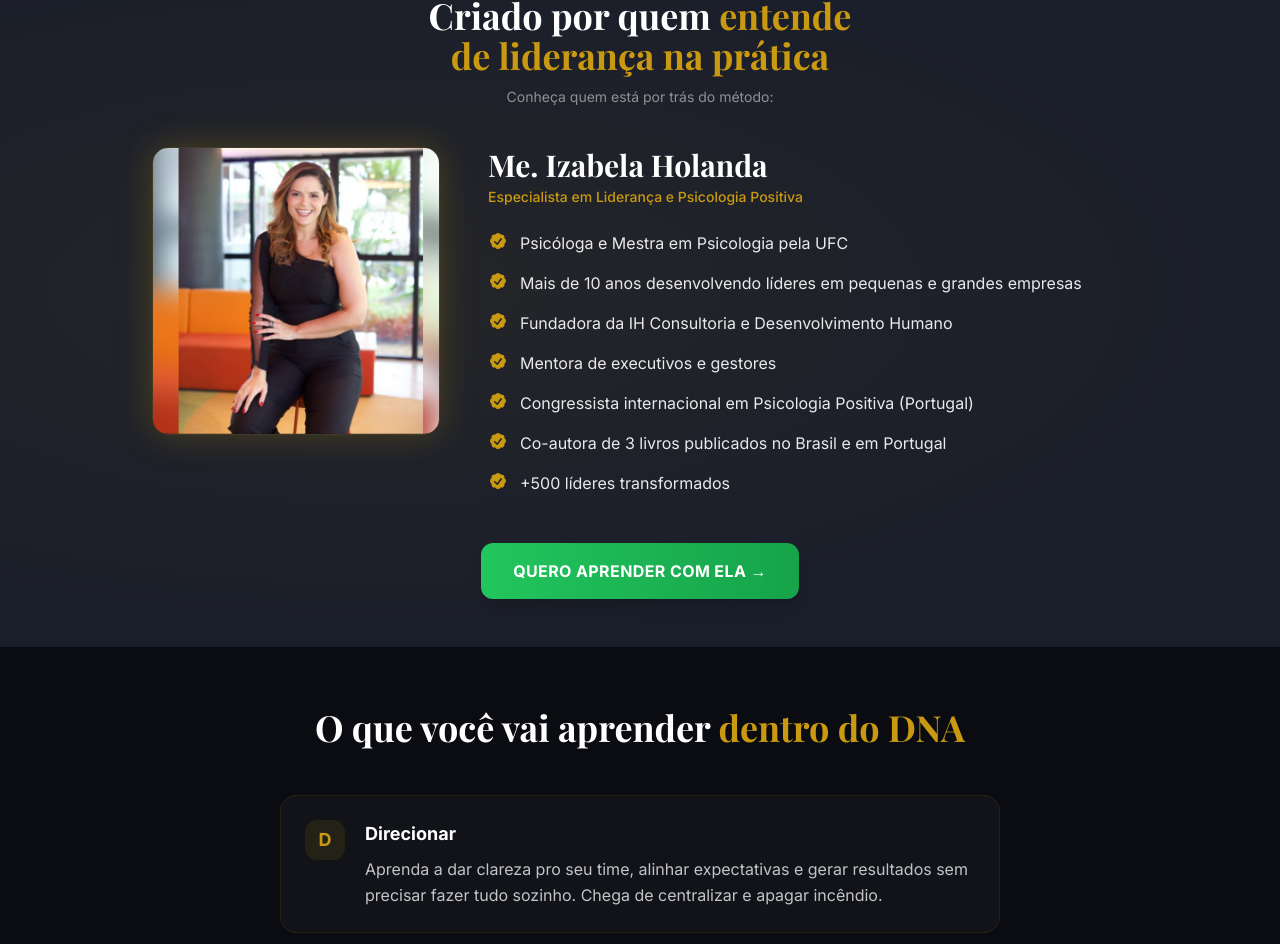
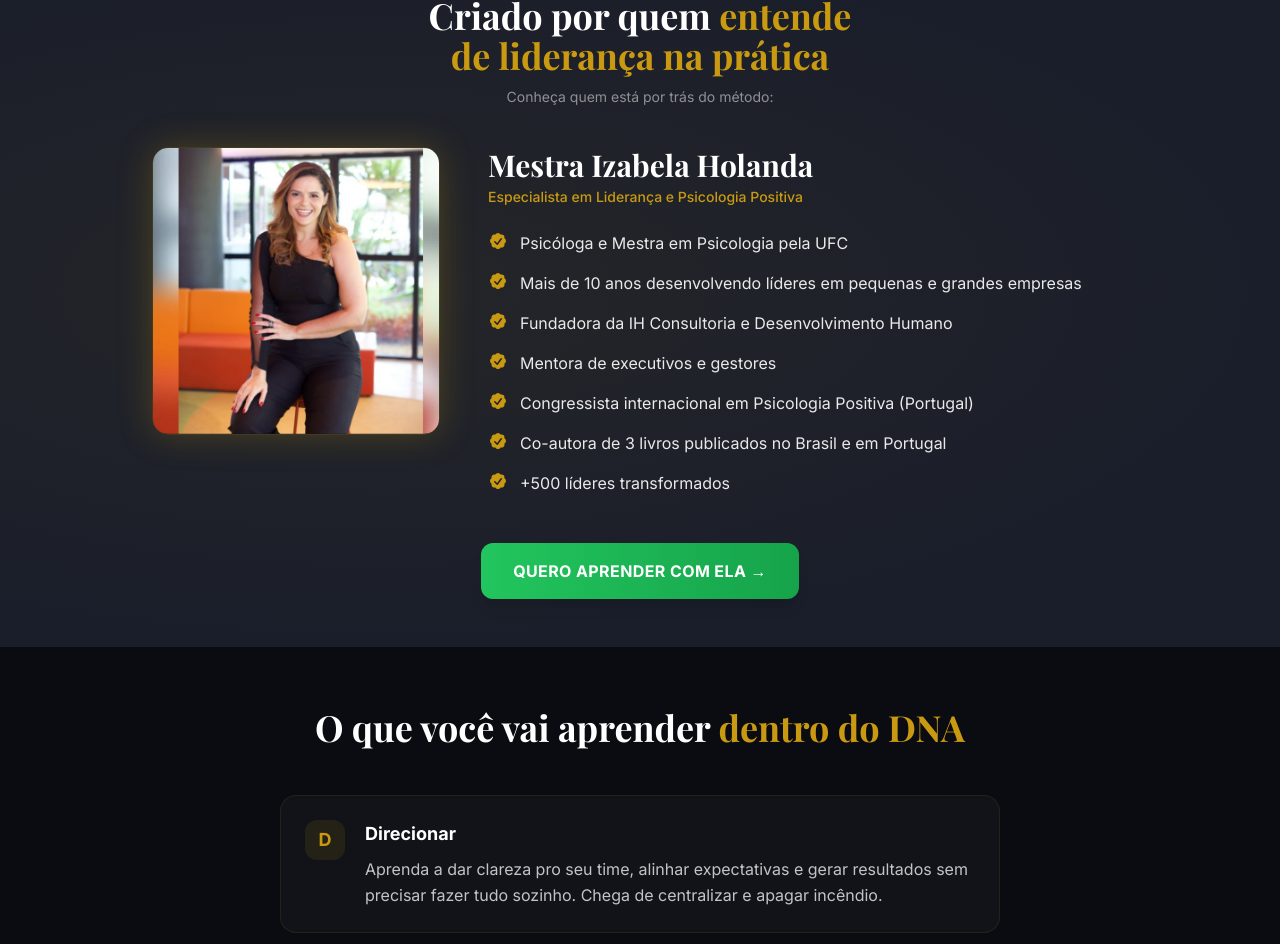
Before and after one commit to techfranca/IZA_DNA-da-Lideranca, a Next.js app: page / in a window 1280 px wide. Shown: the part 2243-3187 px from the top of the page. Built offline with nearby package versions, Linux system fonts and the light colour scheme.

Commit message:
Mestra por extenso

```diff
--- a/src/app/page.tsx
+++ b/src/app/page.tsx
@@ -303,7 +303,7 @@ export default function Home() {
                 className="text-2xl font-bold text-white md:text-3xl"
                 style={{ fontFamily: "var(--font-playfair), serif" }}
               >
-                Me. Izabela Holanda
+                Mestra Izabela Holanda
               </h3>
               <p className="mt-1 text-sm font-medium text-gold">
                 Especialista em Liderança e Psicologia Positiva
```
